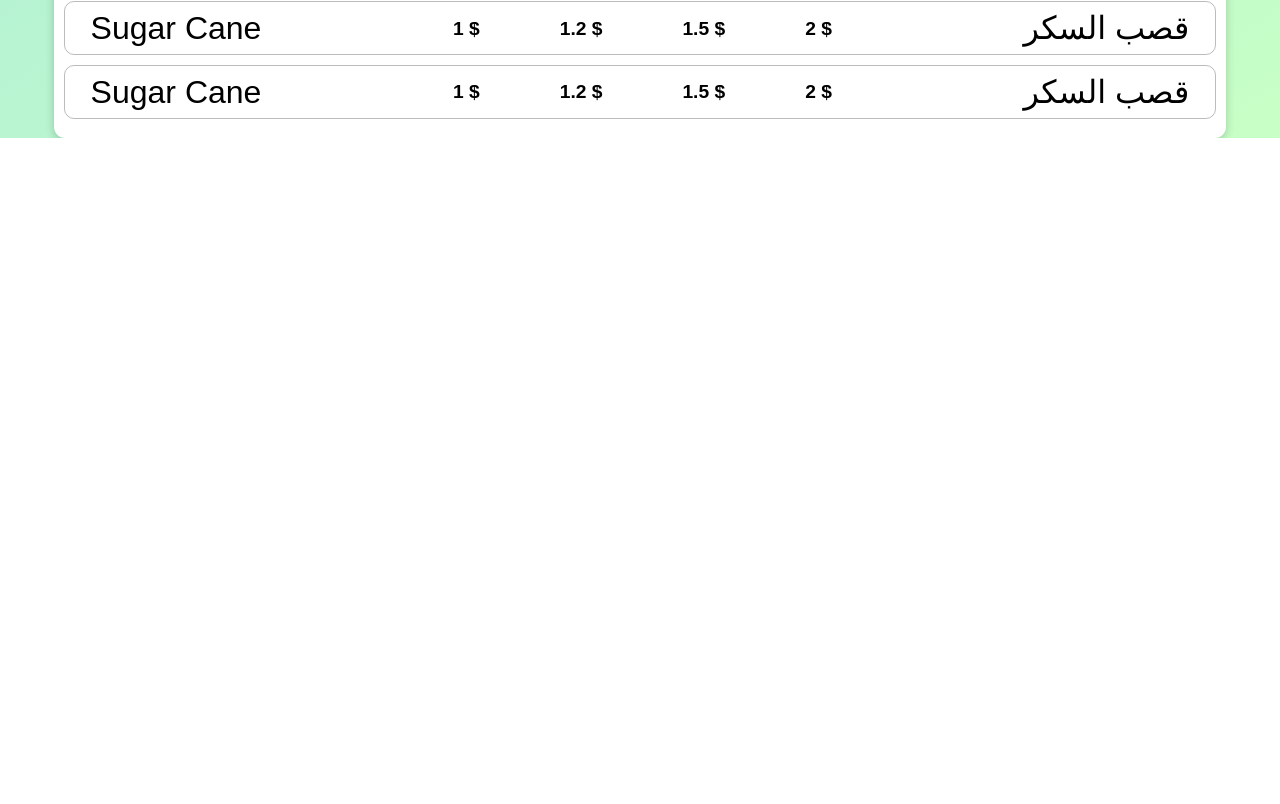
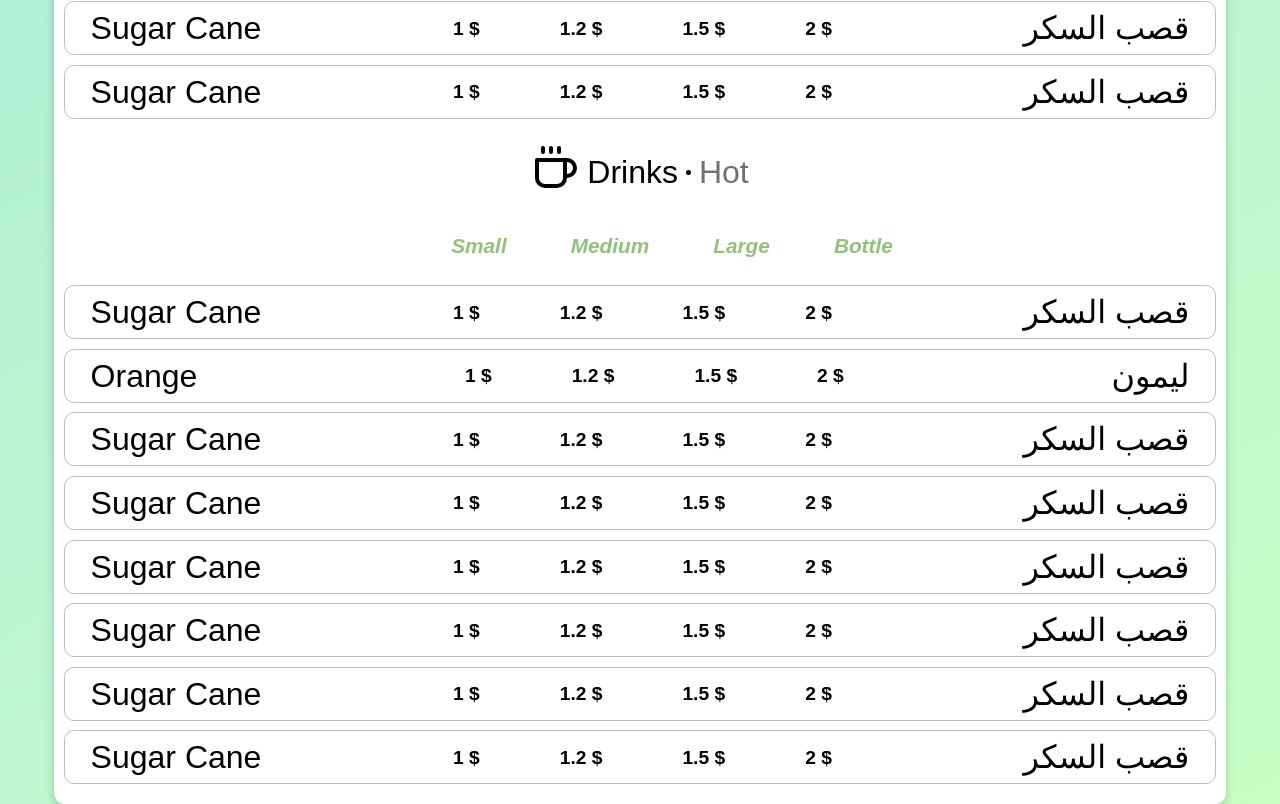
Before and after one commit to substro/Juice-Fuel, a React (Vite) app: page / in a window 1280 px wide. Shown: the part 1057-1861 px from the top of the page. Before the commit the page ends 1195 px from the top, so only its background shows below. Built offline with nearby package versions, Linux system fonts and the light colour scheme; a web font is replaced by a local one.

Commit message:
drinks-page update and data changes

```diff
--- /dev/null
+++ b/src/Data/Drinks.js
@@ -0,0 +1,211 @@
+export const Cold = [
+  {
+    id: 1,
+    name: {
+      en: "Sugar Cane",
+      ar: "قصب السكر",
+    },
+    category: "Drinks-cold",
+    sizes: [
+      {
+        name: "Small",
+        price: "1 $",
+      },
+      {
+        name: "Medium",
+        price: "1.2 $",
+      },
+      {
+        name: "Large",
+        price: "1.5 $",
+      },
+      {
+        name: "Bottle",
+        price: "2 $",
+      },
+    ],
+  },
+  {
+    id: 2,
+    name: {
+      en: "Orange",
+
+      ar: "ليمون",
+    },
+    category: "Drinks-cold",
+    sizes: [
+      {
+        name: "Small",
+        price: "1 $",
+      },
+      {
+        name: "Medium",
+        price: "1.2 $",
+      },
+      {
+        name: "Large",
+        price: "1.5 $",
+      },
+      {
+        name: "Bottle",
+        price: "2 $",
+      },
+    ],
+  },
+  {
+    id: 3,
+    name: {
+      en: "Sugar Cane",
+      ar: "قصب السكر",
+    },
+    category: "Drinks-cold",
+    sizes: [
+      {
+        name: "Small",
+        price: "1 $",
+      },
+      {
+        name: "Medium",
+        price: "1.2 $",
+      },
+      {
+        name: "Large",
+        price: "1.5 $",
+      },
+      {
+        name: "Bottle",
+        price: "2 $",
+      },
+    ],
+  },
+  {
+    id: 4,
+    name: {
+      en: "Sugar Cane",
+      ar: "قصب السكر",
+    },
+    category: "Drinks-cold",
+    sizes: [
+      {
+        name: "Small",
+        price: "1 $",
+      },
+      {
+        name: "Medium",
+        price: "1.2 $",
+      },
+      {
+        name: "Large",
+        price: "1.5 $",
+      },
+      {
+        name: "Bottle",
+        price: "2 $",
+      },
+    ],
+  },
+  {
+    id: 5,
+    name: {
+      en: "Sugar Cane",
+      ar: "قصب السكر",
+    },
+    category: "Drinks-cold",
+    sizes: [
+      {
+        name: "Small",
+        price: "1 $",
+      },
+      {
+        name: "Medium",
+        price: "1.2 $",
+      },
+      {
+        name: "Large",
+        price: "1.5 $",
+      },
+      {
+        name: "Bottle",
+        price: "2 $",
+      },
+    ],
+  },
+  {
+    id: 6,
+    name: {
+      en: "Sugar Cane",
+      ar: "قصب السكر",
+    },
+    category: "Drinks-cold",
+    sizes: [
+      {
+        name: "Small",
+        price: "1 $",
+      },
+      {
+        name: "Medium",
+        price: "1.2 $",
+      },
+      {
+        name: "Large",
+        price: "1.5 $",
+      },
+      {
+        name: "Bottle",
+        price: "2 $",
+      },
+    ],
+  },
+  {
+    id: 7,
+    name: {
+      en: "Sugar Cane",
+      ar: "قصب السكر",
+    },
+    category: "Drinks-cold",
+    sizes: [
+      {
+        name: "Small",
+        price: "1 $",
+      },
+      {
+        name: "Medium",
+        price: "1.2 $",
+      },
+      {
+        name: "Large",
+        price: "1.5 $",
+      },
+      {
+        name: "Bottle",
+        price: "2 $",
+      },
+    ],
+  },
+  {
+    id: 8,
+    name: {
+      en: "Sugar Cane",
+      ar: "قصب السكر",
+    },
+    category: "Drinks-cold",
+    sizes: [
+      {
+        name: "Small",
+        price: "1 $",
+      },
+      {
+        name: "Medium",
+        price: "1.2 $",
+      },
+      {
+        name: "Large",
+        price: "1.5 $",
+      },
+      {
+        name: "Bottle",
+        price: "2 $",
+      },
+    ],
+  },
+]
--- /dev/null
+++ b/src/Data/Socials.js
@@ -0,0 +1,7 @@
+export const Socials = {
+  whatsapp: "https://wa.me/81974945",
+  facebook: "https://www.facebook.com/profile.php?id=100083170998618",
+  instagram: "https://www.instagram.com/juice.fuel_/",
+  tiktok: "https://www.tiktok.com/@juice.fuel",
+  location: "https://goo.gl/maps/c8qoKrNQ5VjCgcf78",
+}
--- a/src/DrinksTab.jsx
+++ b/src/DrinksTab.jsx
@@ -1,10 +1,11 @@
 import React from "react"
-import { LuCupSoda } from "react-icons/lu"
-import content from "./content.json"
+import { LuCupSoda, LuCoffee } from "react-icons/lu"
+import { Cold } from "./Data/Drinks"
 
-const DrinksTabCopy = () => {
+const DrinksTab = () => {
   return (
-    <div className="drink-container">
+    <>
+      <div className="drink-container-cold">
         <div className="section-title">
           <div className="icon">
             <LuCupSoda />
@@ -25,9 +26,9 @@ const DrinksTabCopy = () => {
           </thead>
 
           <tbody>
-          {content.menu.map((x) => {
+            {Cold.map((x) => {
               return (
-              <tr className="item">
+                <tr className="item" key={x.id}>
                   <td>
                     <h1>{x.name.en}</h1>
                   </td>
@@ -47,7 +48,51 @@ const DrinksTabCopy = () => {
           </tbody>
         </table>
       </div>
+      <div className="drink-container-hot">
+        <div className="section-title">
+          <div className="icon">
+            <LuCoffee />
+          </div>
+          <h3>Drinks</h3>
+          <div className="ball"></div>
+          <h4>Hot</h4>
+        </div>
+        <table>
+          <thead>
+            <tr className="sizes">
+              <th></th>
+              <th>Small</th>
+              <th>Medium</th>
+              <th>Large</th>
+              <th>Bottle</th>
+            </tr>
+          </thead>
+
+          <tbody>
+            {Cold.map((x) => {
+              return (
+                <tr className="item" key={x.id}>
+                  <td>
+                    <h1>{x.name.en}</h1>
+                  </td>
+
+                  <td className="prices">
+                    {x.sizes.map((y, index) => {
+                      return <span key={index}>{y.price}</span>
+                    })}
+                  </td>
+
+                  <td>
+                    <h1>{x.name.ar}</h1>
+                  </td>
+                </tr>
+              )
+            })}
+          </tbody>
+        </table>
+      </div>
+    </>
   )
 }
 
-export default DrinksTabCopy
+export default DrinksTab
--- a/src/NavBar.jsx
+++ b/src/NavBar.jsx
@@ -9,6 +9,7 @@ import {
 } from "react-icons/fa"
 import { useState } from "react"
 import Content from "./content.json"
+import { Socials } from "./Data/Socials"
 
 export const NavBar = () => {
   const [isOpen, setIsOpen] = useState(false)
@@ -24,11 +25,7 @@ export const NavBar = () => {
       <nav>
         <ul className={` primary-nav `} data-visible={isOpen}>
           <li>
-            <a
-              href={Content.contacts.whatsapp}
-              target="_blank"
-              className="whatsapp"
-            >
+            <a href={Socials.whatsapp} target="_blank" className="whatsapp">
               <div className="wa-icon">
                 <FaWhatsapp />
               </div>
@@ -36,26 +33,26 @@ export const NavBar = () => {
             </a>
           </li>
           <li>
-            <a href={Content.contacts.facebook} target="_blank">
+            <a href={Socials.facebook} target="_blank">
               <FaFacebook /> Facebook
             </a>
           </li>
           <li>
-            <a href={Content.contacts.instagram} target="_blank">
+            <a href={Socials.instagram} target="_blank">
               {" "}
               <FaInstagram /> Instagram
             </a>
           </li>
           <li>
-            <a href={Content.contacts.tiktok} target="_blank">
+            <a href={Socials.tiktok} target="_blank">
               <FaTiktok /> TikTok
             </a>
           </li>
           <li>
-            <a href={Content.contacts.location} target="_blank">
+            <a href={Socials.location} target="_blank">
               {" "}
               <FaMapMarkerAlt />
-              Location
+              Locatddion
             </a>
           </li>
         </ul>
--- a/src/content.json
+++ b/src/content.json
@@ -8,7 +8,7 @@
   },
 
   "menu": [
-    {
+        {
       "id": 1,
       "name": {
         "en": "Sugar Cane",
```
Also changed, not shown: src/Data/Doughs.js (added), src/Data/IceCream.js (added), src/Data/Saj.js (added). Lines whose indentation alone changed are shown as unchanged.
